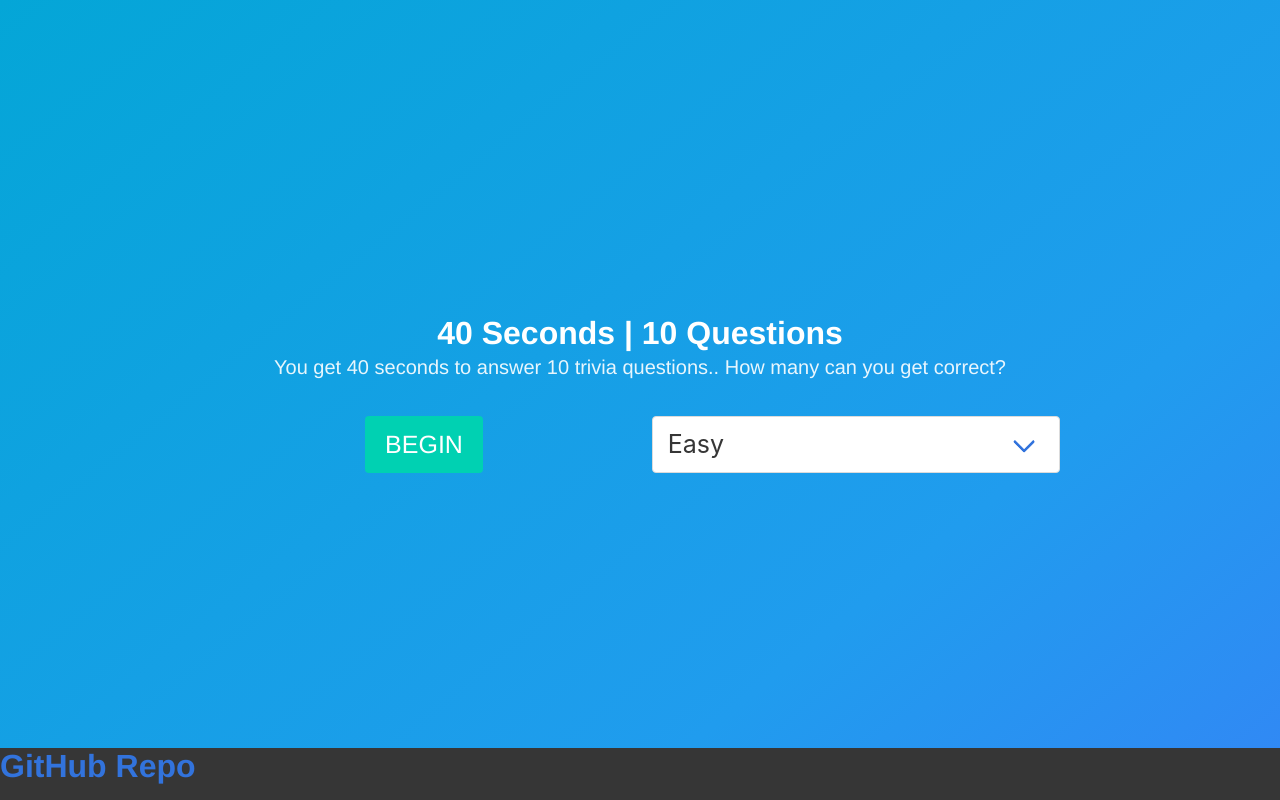
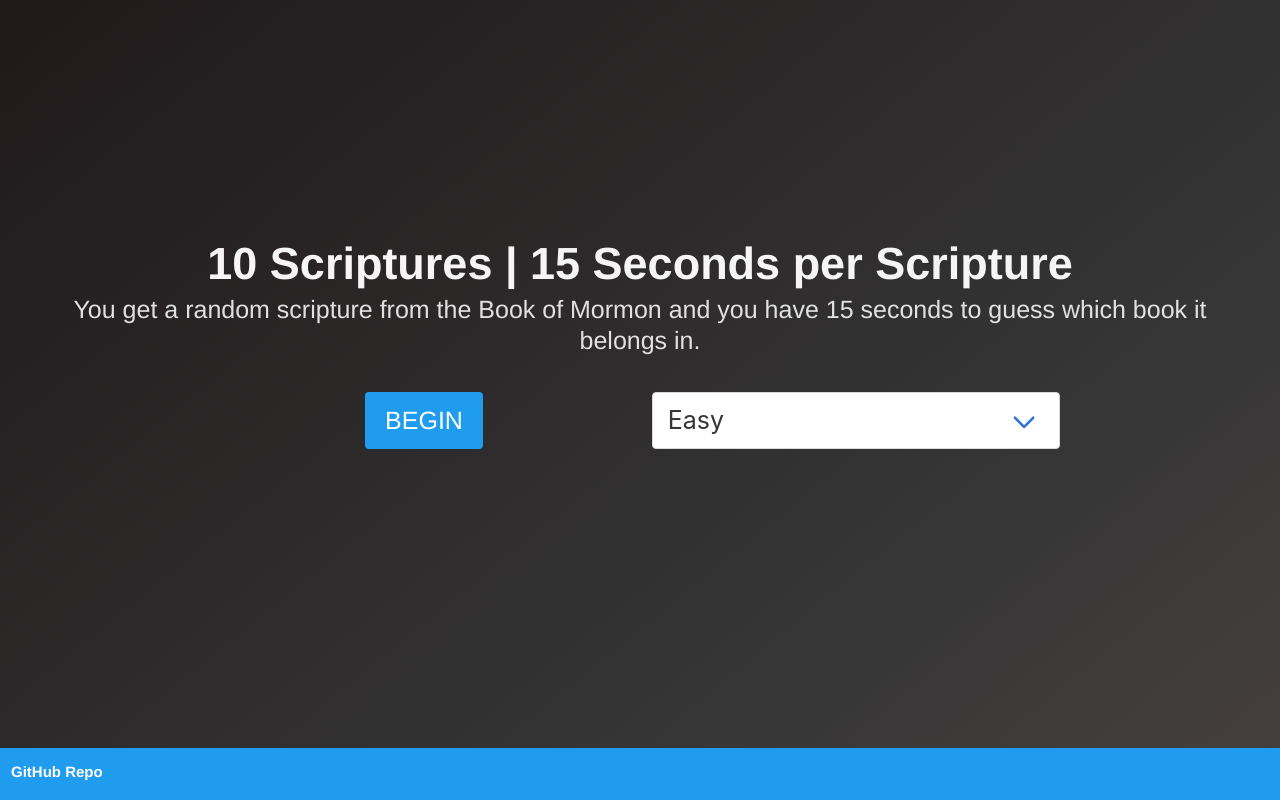
Before and after one commit to rodohanna/creative-3, a Vue app: page / in a window 1280 px wide. Built offline with nearby package versions, Linux system fonts and the light colour scheme.

Commit message:
polishing

```diff
--- a/src/App.vue
+++ b/src/App.vue
@@ -15,9 +15,7 @@
       v-bind:buttons="books"
       v-bind:correctAnswer="correctBook"
       v-bind:difficulty="difficultyLevel"
-      streak="10"
       v-bind:question="questionText"
-      points="2"
       v-bind:highScore="highScore"
       v-bind:correctQuestions="correctQuestions"
       v-bind:handleStateChange="handleStateChange"
@@ -53,7 +51,7 @@
     return {
       bomLoaded: false,
       currQuestion: 0,
-      numQuestions: 2,
+      numQuestions: 10,
       highScore: 0,
       correctQuestions: 0,
       state: "begin",
@@ -148,7 +146,7 @@
         this.highScore = this.correctQuestions;
       }
       this.currQuestion = 0;
-      this.numQuestions = 2;
+      this.numQuestions = 5;
       this.correctQuestions = 0;
       this.state = "begin";
       this.gameIsRunning = false;
@@ -175,5 +173,9 @@
 .hero-body,
 #app {
   height: 100%;
+  overflow-y: auto;
+}
+.container {
+  padding-bottom: 60px;
 }
 </style>
--- a/src/components/Footer.vue
+++ b/src/components/Footer.vue
@@ -1,5 +1,5 @@
 <template>
-  <nav class="navbar is-dark is-fixed-bottom">
+  <nav class="navbar is-info is-fixed-bottom">
     <div class="navbar-brand">
       <h3 class="title github-link">
         <a
@@ -11,3 +11,11 @@
     </div>
   </nav>
 </template>
+
+<style scoped>
+a {
+  color: white;
+  margin: 11px;
+  font-size: 15px;
+}
+</style>
--- a/src/components/Loading.vue
+++ b/src/components/Loading.vue
@@ -1,5 +1,5 @@
 <template>
-  <section class="hero is-medium is-info is-bold game-section hide">
+  <section class="hero is-medium is-dark is-bold game-section hide">
     <div class="hero-body">
       <div class="container">
         <div id="question-mount"></div>
--- a/src/components/MainBanner.vue
+++ b/src/components/MainBanner.vue
@@ -1,15 +1,14 @@
 <template>
-  <section class="hero is-fullheight is-info is-bold main-banner">
+  <section class="hero is-fullheight is-dark is-bold main-banner">
     <div class="hero-body">
       <div class="container banner-container">
-        <h1 class="title banner-title">40 Seconds | 10 Questions</h1>
-        <h2 class="subtitle">
-          You get 40 seconds to answer 10 trivia questions.. How many can you
-          get correct?
-        </h2>
+        <h1 class="title banner-title">10 Scriptures | 15 Seconds per Scripture</h1>
+        <h2
+          class="subtitle"
+        >You get a random scripture from the Book of Mormon and you have 15 seconds to guess which book it belongs in.</h2>
         <div class="columns is-mobile">
           <div class="column is-6">
-            <a class="button is-primary start-game-btn" v-on:click="handleBegin">BEGIN</a>
+            <a class="button is-info start-game-btn" v-on:click="handleBegin">BEGIN</a>
           </div>
           <div class="column is-6">
             <div class="select">
@@ -42,6 +41,15 @@
 </script>
 
 <style scoped>
+.container {
+  padding-bottom: 100px;
+}
+.title {
+  font-size: 45px;
+}
+.subtitle {
+  font-size: 25px;
+}
 .start-game-btn,
 .select {
   font-size: 25px;
--- a/src/components/Question.vue
+++ b/src/components/Question.vue
@@ -1,5 +1,5 @@
 <template>
-  <section class="hero is-medium is-info is-bold game-section hide">
+  <section class="hero is-medium is-dark is-bold game-section">
     <div class="hero-body">
       <div class="container response-container">
         <hr>
@@ -20,7 +20,7 @@
         <hr>
         <div class="level-data">
           <span class="stats">
-            <i class="fas fa-star"></i>
+            <i class="fas fa-star positive-points"></i>
             <span id="points">{{correctQuestions}}</span>
           </span>
           <span class="timer">
@@ -59,7 +59,7 @@
   },
   data() {
     return {
-      time: 10,
+      time: 15,
       block: false,
       interval: null
     };
@@ -114,7 +114,7 @@
   watch: {
     question: function() {
       this.block = false;
-      this.time = 10;
+      this.time = 15;
       Array.from(document.querySelectorAll(".question-button")).forEach(
         button => {
           button.classList.remove("is-primary");
@@ -128,6 +128,11 @@
 </script>
 
 <style scoped>
+.positive-points {
+  color: #ffdc00;
+  margin: 4px;
+}
+
 .button {
   margin-top: 20px;
   height: 75px;
@@ -165,7 +170,7 @@
 
 .response-container .button {
   margin-top: 20px;
-  height: 75px;
+  height: 50px;
   white-space: unset;
   text-align: center;
 }
--- a/src/components/ScoreScreen.vue
+++ b/src/components/ScoreScreen.vue
@@ -1,5 +1,5 @@
 <template>
-  <section class="hero is-fullheight is-info is-bold results-section hide">
+  <section class="hero is-fullheight is-dark is-bold results-section hide">
     <div class="hero-body">
       <div class="container result-container">
         <h1 class="title banner-title results-title">
@@ -7,8 +7,8 @@
           <span class="points-color">{{correctQuestions}}</span>
           {{questionsText}} Correct
         </h1>
-        <h2 class="subtitle results-subtitle">Great Job!</h2>
-        <a class="button is-primary try-again-btn" v-on:click="handleTryAgain">Try Again</a>
+        <h2 class="subtitle results-subtitle">{{feedbackText}}</h2>
+        <a class="button is-info try-again-btn" v-on:click="handleTryAgain">Try Again</a>
       </div>
     </div>
   </section>
@@ -19,7 +19,22 @@
   props: ["correctQuestions", "resetGame"],
   computed: {
     questionsText: function() {
-      return this.correctQuestions === 1 ? "Question" : "Questions";
+      return this.correctQuestions === 1 ? "Scripture" : "Scriptures";
+    },
+    feedbackText: function() {
+      if (this.correctQuestions === 0) {
+        return "No worries, try again!";
+      }
+      if (this.correctQuestions < 3) {
+        return "Not too bad!";
+      }
+      if (this.correctQuestions < 6) {
+        return "Wow, you're pretty good!";
+      }
+      if (this.correctQuestions === 10) {
+        return "Unbelievable. Bravo.";
+      }
+      return "Fantastic!";
     }
   },
   methods: {
```
